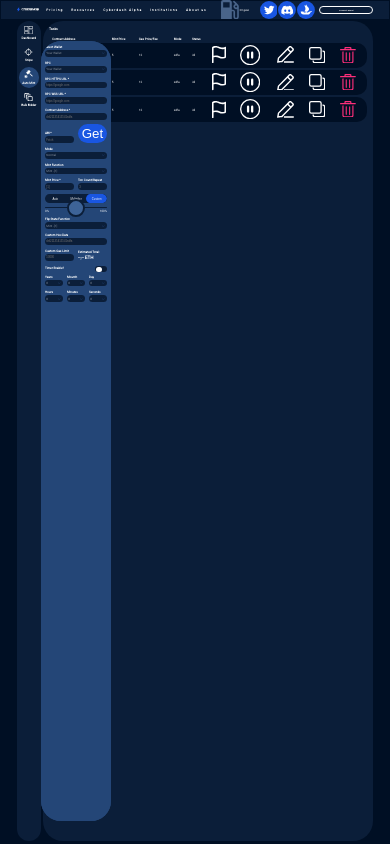
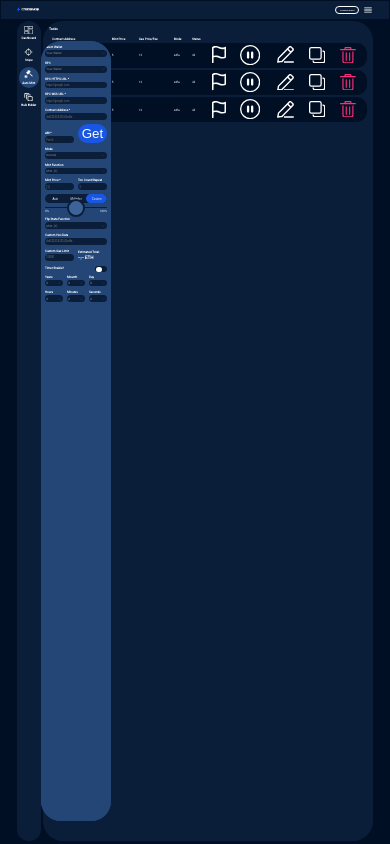
Before and after one commit to FortuneWebWorks/Cyber-React-Sass, a React (Create React App) app: page / in a window 390 px wide. Built offline with nearby package versions, Linux system fonts and the light colour scheme.

Commit message:
:zap: hamburger menu completed

```diff
--- a/src/components/Header.js
+++ b/src/components/Header.js
@@ -4,6 +4,7 @@ import { ReactComponent as DiscordIcon } from '../assets/images/discord.svg';
 import { ReactComponent as TwitterIcon } from '../assets/images/twitter.svg';
 import { ReactComponent as LinkedinIcon } from '../assets/images/linkdin.svg';
 import { ReactComponent as GasIcon } from '../assets/images/gas.svg';
+import HeaderMenu from './HeaderMenu'
 
 const Header = () => {
   return (
@@ -31,6 +32,7 @@ const Header = () => {
         </div>
 
         <button className="header__connect-wallet">Connect Wallet</button>
+        <HeaderMenu />
       </div>
     </header>
   );
--- /dev/null
+++ b/src/components/HeaderMenu.js
@@ -0,0 +1,35 @@
+import { useState } from 'react';
+import '../styles/headerMenu.scss';
+
+const HeaderMenu = () => {
+  const [open, setOpen] = useState(false);
+
+  return (
+    <div className="headermenu__container">
+      <svg
+        viewBox="0 0 24 24"
+        aria-hidden="true"
+        width="25"
+        height="30"
+        onClick={() => setOpen((prev) => !prev)}
+      >
+        <path
+          d="M3 18h18v-2H3v2zm0-5h18v-2H3v2zm0-7v2h18V6H3z"
+          fill="#fff"
+        ></path>
+      </svg>
+
+      {open && (
+        <ul className="headermenu__items">
+          <li>Pricing</li>
+          <li>Resources</li>
+          <li>Cyberdash Alpha</li>
+          <li>Institutions</li>
+          <li>About us</li>
+        </ul>
+      )}
+    </div>
+  );
+};
+
+export default HeaderMenu;
--- a/src/styles/header.scss
+++ b/src/styles/header.scss
@@ -60,4 +60,19 @@
     font-size: 1rem;
     font-weight: bold;
   }
+
+  @media (max-width: 1000px) {
+    .header__menu-item {
+      display: none;
+    }
+    .header__contact__gas {
+      display: none;
+    }
+    .header__contact__contact-icons {
+      display: none;
+    }
+    .header__connect-wallet {
+      width: 100%;
+    }
+  }
 }
--- /dev/null
+++ b/src/styles/headerMenu.scss
@@ -0,0 +1,39 @@
+.headermenu__container {
+  position: relative;
+  display: none;
+
+  svg {
+    width: 5rem;
+    cursor: pointer;
+
+    * {
+      user-select: none;
+      pointer-events: none;
+    }
+  }
+
+  .headermenu__items {
+    position: absolute;
+    top: 100%;
+    right: 100%;
+    width: 16rem;
+    display: flex;
+    flex-direction: column;
+    justify-content: center;
+    align-items: flex-start;
+    gap: 2rem;
+    border-radius: 5px;
+    padding: 1rem;
+    background-color: #f4f4f4;
+    color: #000;
+    font-size: 1.8rem;
+
+    li {
+      cursor: pointer;
+    }
+  }
+
+  @media (max-width: 1000px) {
+    display: flex;
+  }
+}
--- a/src/styles/index.scss
+++ b/src/styles/index.scss
@@ -28,7 +28,7 @@ html {
   }
 
   @media (max-width: 1050px) {
-    font-size: 7px;
+    font-size: 9px;
   }
 
   @media (max-width: 900px) {
```
